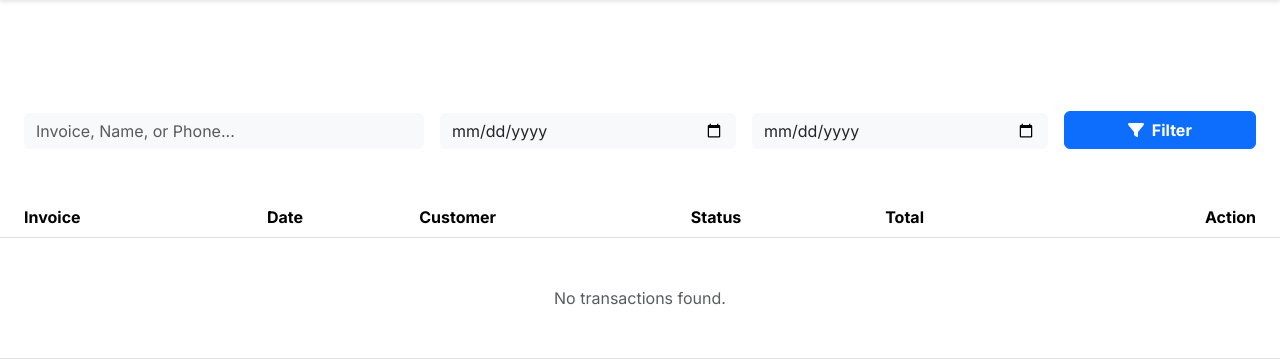
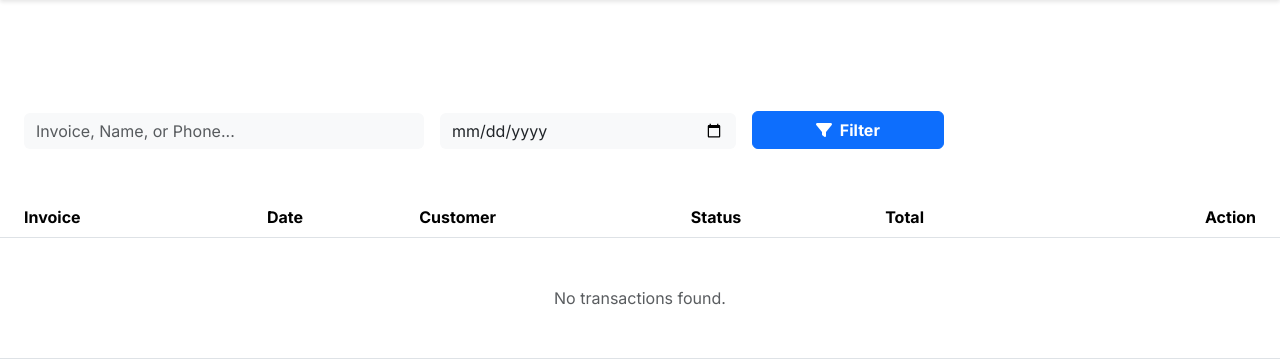
Before and after one commit to iroysaid/PrintFlow, a CodeIgniter 4 app: the page made by app/Views/pos/history.php in a window 1280 px wide. Shown: the part 56-420 px from the top of the page. Run offline with PHP 8.4 and a stand-in for CodeIgniter, Linux system fonts and the light colour scheme; the template is opened without the code that fills it, so the values that code supplies are empty; some libraries are stand-ins or nearby versions.

Commit message:
Fix: Simplify History Date Filter to Single Input

```diff
--- a/app/Views/pos/history.php
+++ b/app/Views/pos/history.php
@@ -14,12 +14,8 @@
                     <input type="text" name="search" class="form-control bg-light border-0" placeholder="Invoice, Name, or Phone..." value="<?= esc($search) ?>">
                 </div>
                 <div class="col-md-3">
-                    <label class="text-white small mb-1">Dari Tanggal</label>
-                    <input type="date" name="tgl_awal" class="form-control bg-light border-0" value="<?= esc($tglAwal) ?>">
-                </div>
-                <div class="col-md-3">
-                    <label class="text-white small mb-1">Sampai Tanggal</label>
-                    <input type="date" name="tgl_akhir" class="form-control bg-light border-0" value="<?= esc($tglAkhir) ?>">
+                    <label class="text-white small mb-1">Tanggal</label>
+                    <input type="date" name="tanggal" class="form-control bg-light border-0" value="<?= esc($tanggal ?? '') ?>">
                 </div>
                 <div class="col-md-2 d-flex align-items-end">
                     <button type="submit" class="btn btn-primary w-100 fw-bold"><i class="fas fa-filter me-1"></i> Filter</button>
```
Also changed, not shown: app/Controllers/Pos.php (+4 -10 lines).
